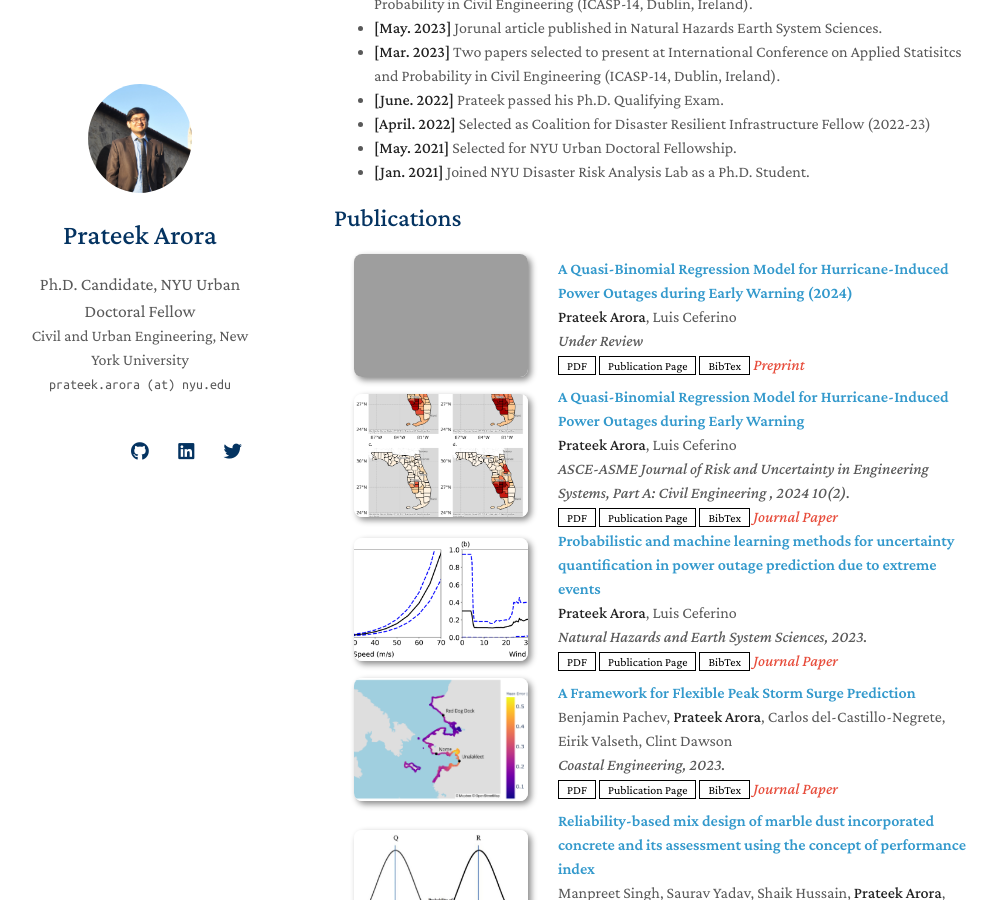
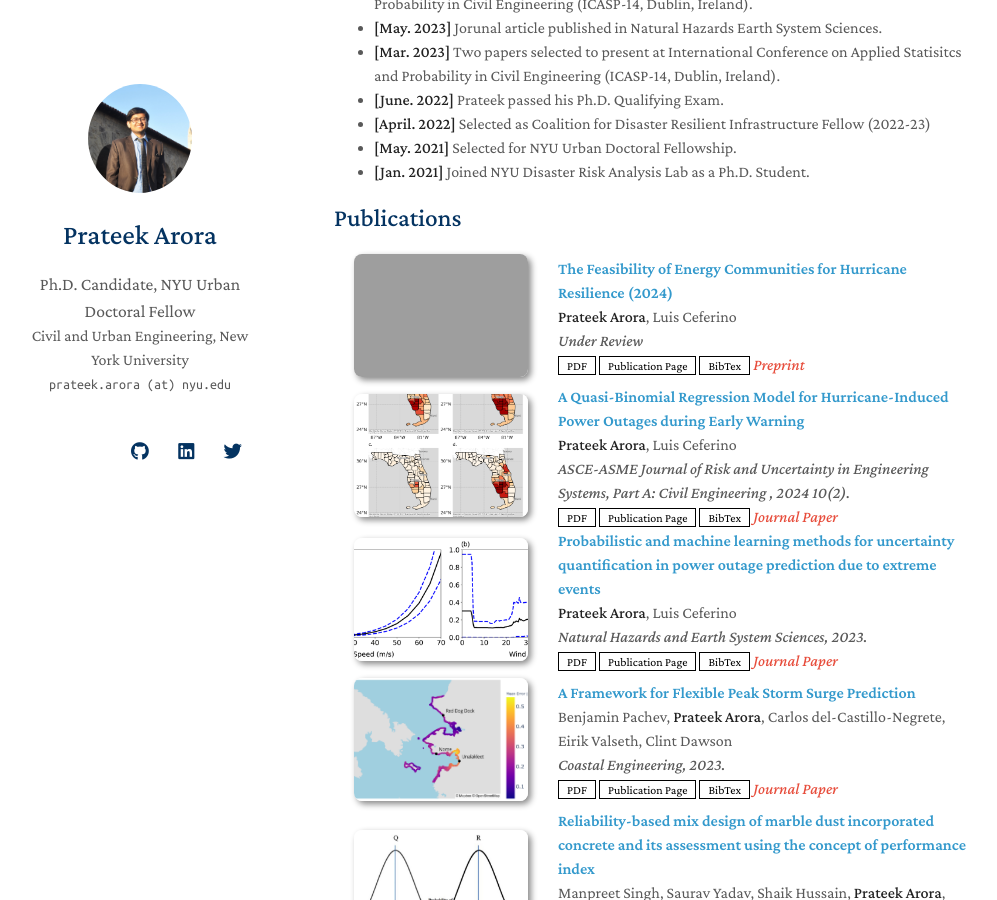
Before and after one commit to pa56/profile, a Jekyll site: the page built from index.md, in a window 1280 px wide and 900 px high, scrolled down 766 px. Shown: the whole window, without its empty margins (136-1133 px from the left). Built offline with Jekyll 4.4.1, drawn with Linux system fonts in a browser that asks for light colours; nearby versions of some CDN libraries; a style sheet for code colours, icons or effects is not loaded; our own code applies the rules of GitHub Pages for plain Markdown files; grey boxes are pictures that could not be loaded.

Commit message:
Update publications.md

```diff
--- a/_includes/publications.md
+++ b/_includes/publications.md
@@ -11,7 +11,7 @@
   </div>
 
   <div class="col-sm-9" style="position: relative;padding-right: 15px;padding-left: 20px;">
-    <div class="title"><a href="https://engrxiv.org/preprint/view/3899">A Quasi-Binomial Regression Model for Hurricane-Induced Power Outages during Early Warning (2024)</a></div>
+    <div class="title"><a href="https://engrxiv.org/preprint/view/3899">The Feasibility of Energy Communities for Hurricane Resilience (2024)</a></div>
     <div class="author"><strong>Prateek Arora</strong>, Luis Ceferino</div>
     <div class="periodical"><em>Under Review</em></div>
     <div class="links">
```
